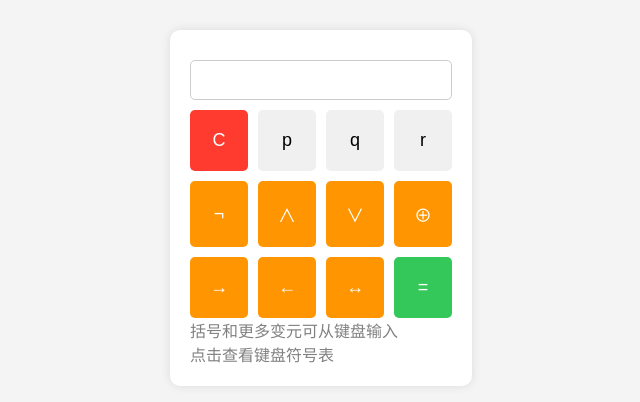
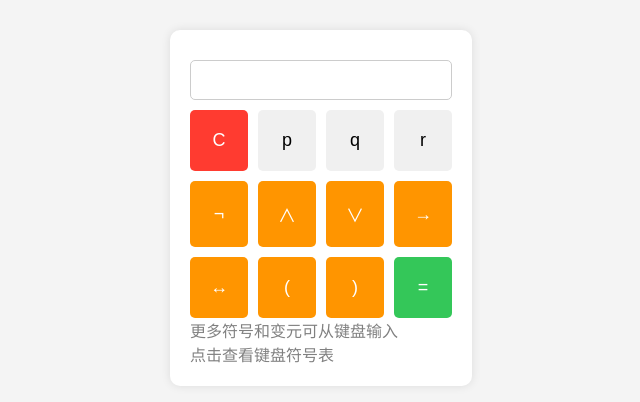
Before and after one commit to ShwStone/truthtable, a plain HTML site: page index.html in a window 1280 px wide. Shown: the part 200-602 px from the top of the page, 319-959 px from the left. Drawn offline with Linux system fonts and the light colour scheme.

Commit message:
Update index.html 优化键盘设计

```diff
--- a/index.html
+++ b/index.html
@@ -20,13 +20,13 @@
         <button class="button operator">¬</button>
         <button class="button operator">∧</button>
         <button class="button operator">∨</button>
-        <button class="button operator">⊕</button>
         <button class="button operator">→</button>
-        <button class="button operator">←</button>
         <button class="button operator">↔</button>
+        <button class="button operator">(</button>
+        <button class="button operator">)</button>
         <button class="button equal" onclick="calculate()">=</button>
     </div>
-    <div class="info">括号和更多变元可从键盘输入</div>
+    <div class="info">更多符号和变元可从键盘输入</div>
     <div class="info" id="show">点击查看键盘符号表</div>
     <div style="display: none;" class="info" id="keytable">
         <table border="1">
```
